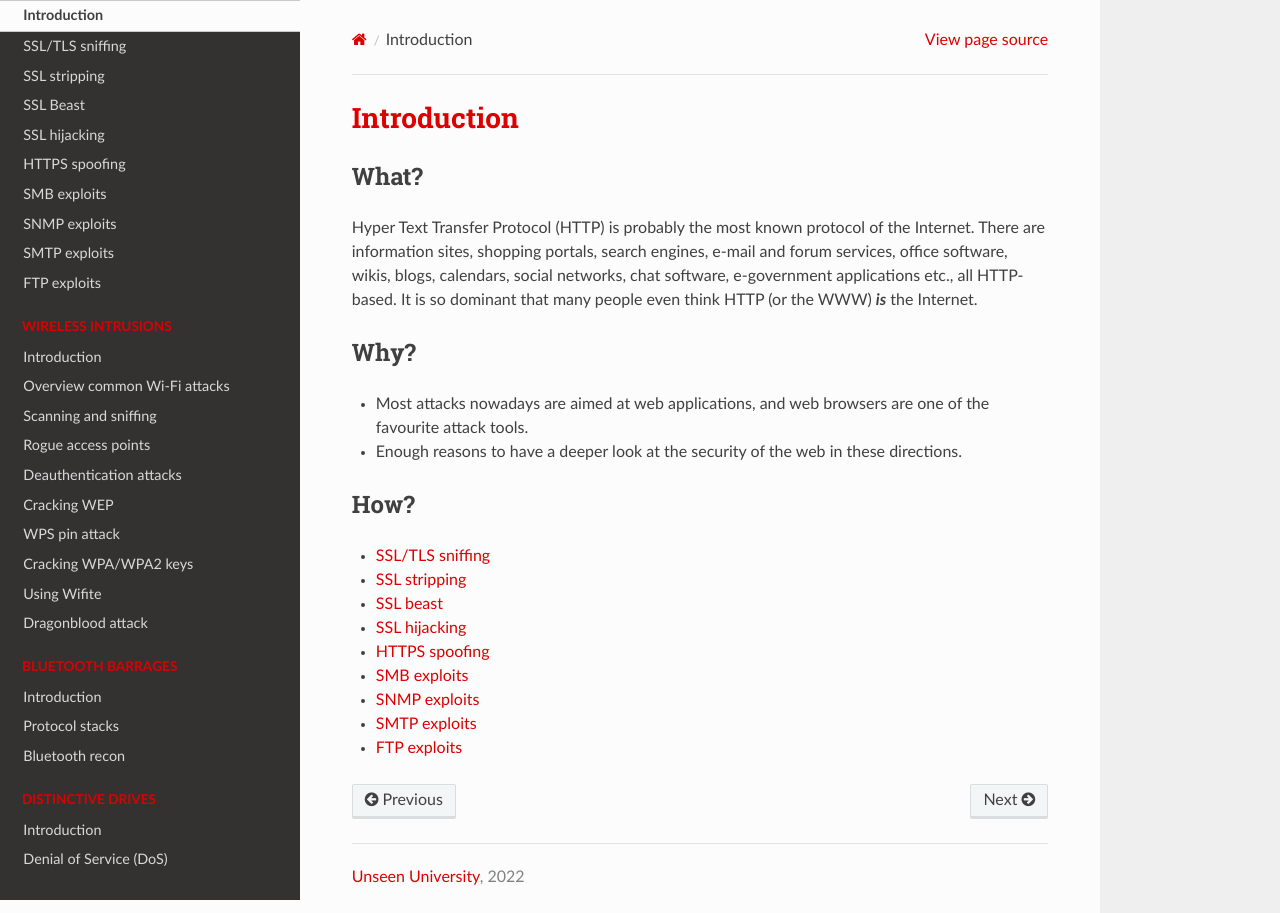
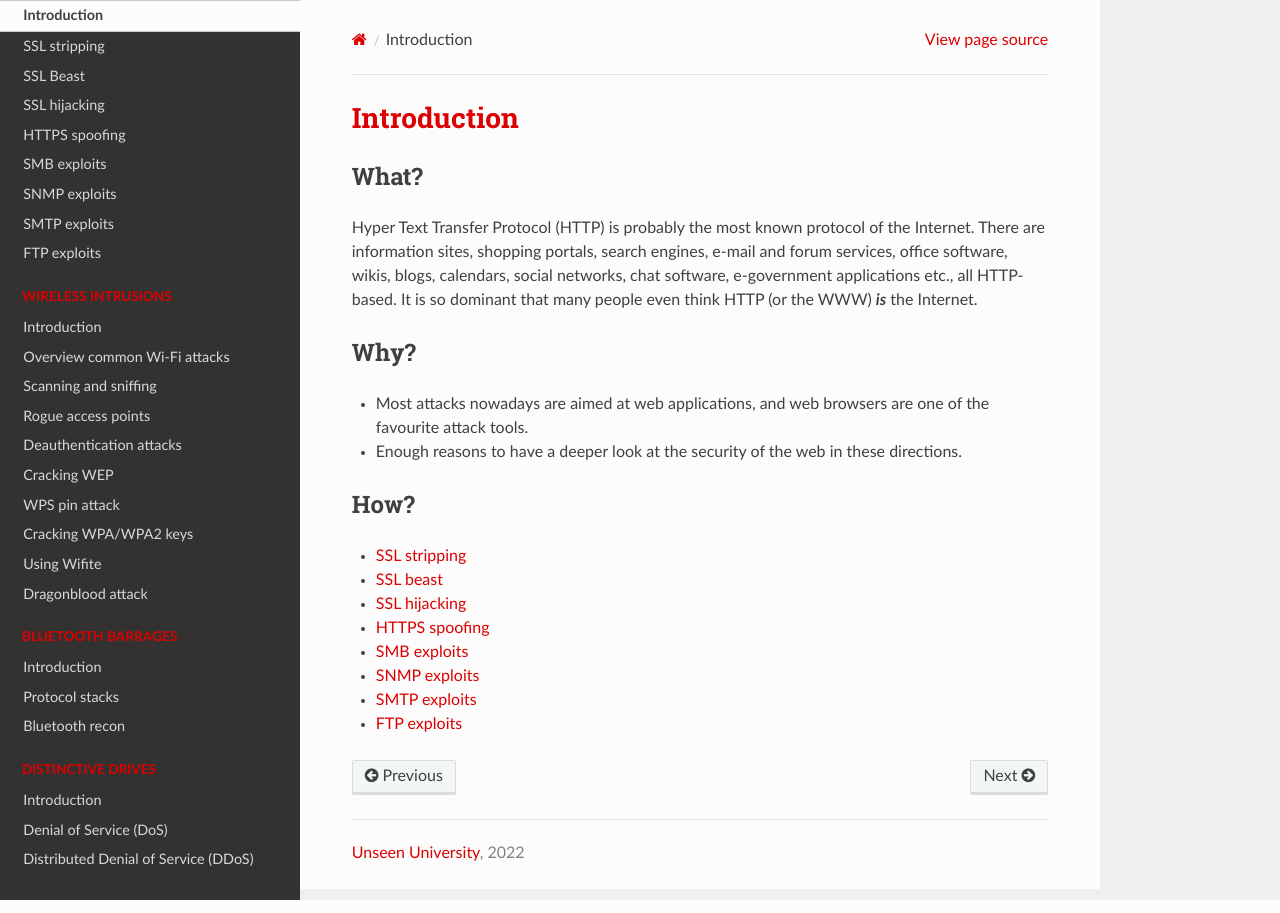
Before and after one commit to tymyrddin/red-network, a Sphinx documentation site: the page built from source/docs/application/README.md, in a window 1280 px wide. Built offline with Sphinx 7.4.7 and the Read the Docs theme 2.0.0, drawn with Linux system fonts in a browser that asks for light colours.

Commit message:
Version 0.1

```diff
--- a/source/docs/application/README.md
+++ b/source/docs/application/README.md
@@ -14,7 +14,6 @@
 
 ## How?
 
-* [SSL/TLS sniffing](ssl-tls-sniffing.md)
 * [SSL stripping](ssl-stripping.md)
 * [SSL beast](ssl-beast.md)
 * [SSL hijacking](ssl-hijacking.md)
--- a/source/index.rst
+++ b/source/index.rst
@@ -60,7 +57,6 @@
    :caption: Application layer hacks
 
    docs/application/README.md
-   docs/application/ssl-tls-sniffing.md
    docs/application/ssl-stripping.md
    docs/application/ssl-beast.md
    docs/application/ssl-hijacking.md
```
Also changed, not shown: other parts of source/index.rst (+0 -3 lines), source/docs/application/ssl-tls-sniffing.md (deleted, +0 -1 lines).
